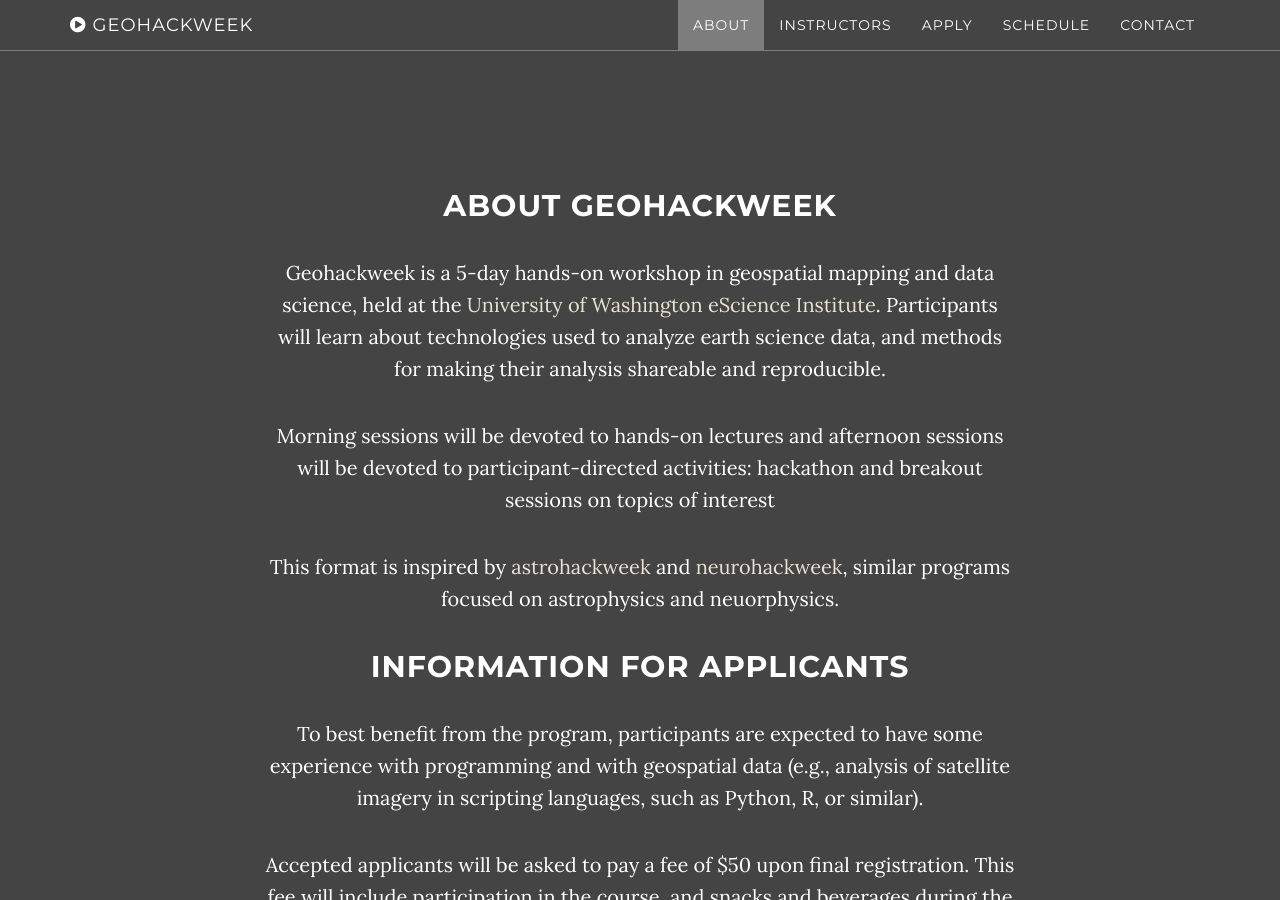
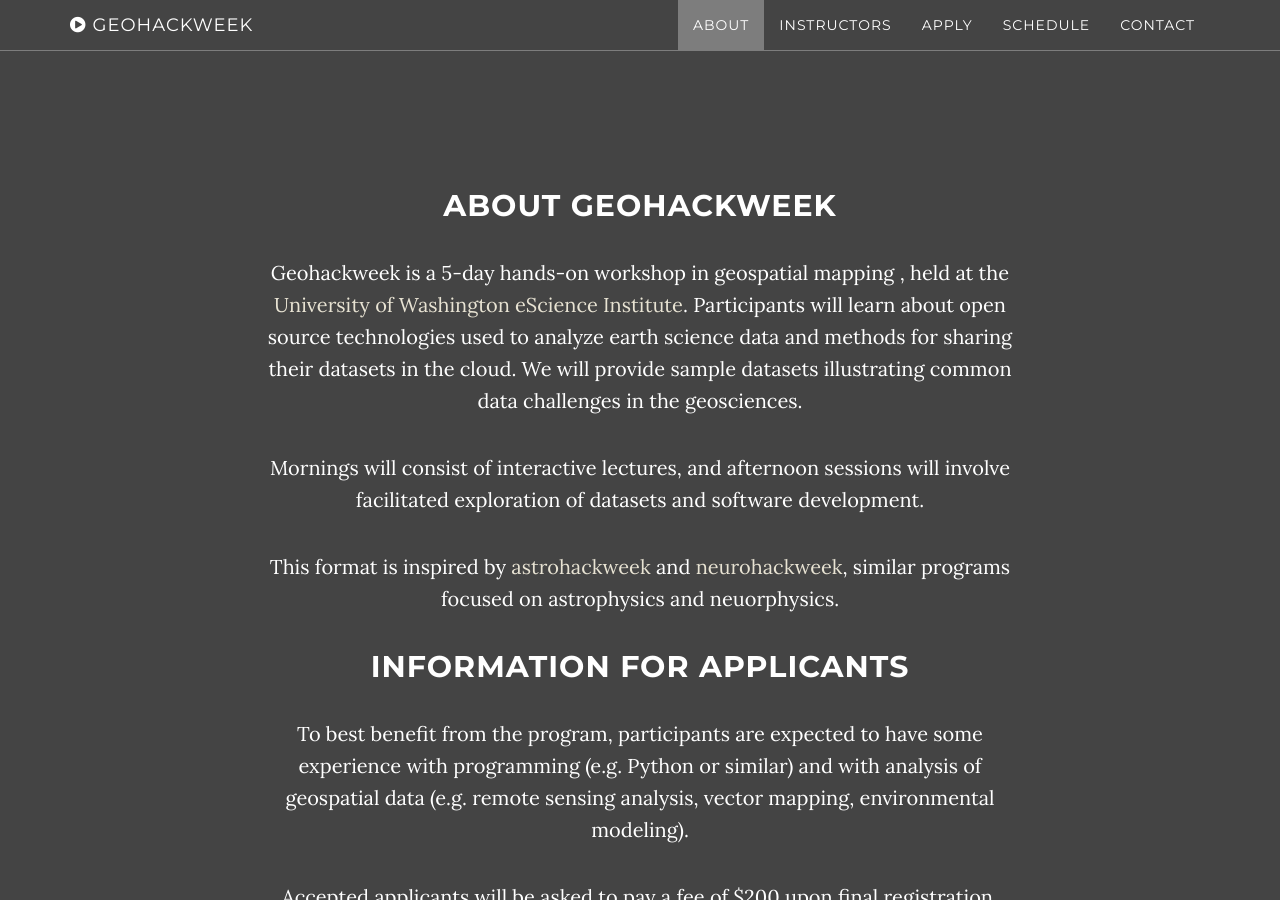
Before and after one commit to geohackweek/geohackweek.github.io, a Jekyll site: the page built from index.html, in a window 1280 px wide and 900 px high, scrolled down 911 px. Built offline with Jekyll 4.4.1, drawn with Linux system fonts in a browser that asks for light colours; some of the changed text lies outside the part shown.

Commit message:
updated table

```diff
--- a/_includes/about.html
+++ b/_includes/about.html
@@ -3,24 +3,24 @@
         <div class="row">
             <div class="col-lg-8 col-lg-offset-2">
                 <h2>About Geohackweek</h2>
-                <p>Geohackweek is a 5-day hands-on workshop in geospatial mapping and data science,
+                <p>Geohackweek is a 5-day hands-on workshop in geospatial mapping ,
                 held at the <a href="http://escience.washington.edu/">University of Washington eScience Institute</a>.
-                Participants will learn about technologies used to analyze earth science data, and methods for making
-                their analysis shareable and reproducible.</p>
+                Participants will learn about open source technologies used to analyze earth science data and methods for sharing their datasets in the cloud.
+                We will provide sample datasets illustrating common data challenges in the geosciences. </p>
 
-                <p>Morning sessions will be devoted to hands-on lectures and afternoon sessions will be devoted to
-                participant-directed activities: hackathon and breakout sessions on topics of interest</p>
+                <p>Mornings will consist of interactive lectures, and afternoon sessions will involve facilitated
+                exploration of datasets and software development.</p>
 
                 <p>This format is inspired by <a href="http://astrohackweek.github.io/">astrohackweek</a>
                 and <a href="http://neurohackweek.github.io">neurohackweek</a>, similar programs focused on astrophysics and neuorphysics.
                 </p>
 
                 <h2>Information for applicants</h2>
-                <p>To best benefit from the program, participants are expected to have some experience with programming
-                and with geospatial data (e.g., analysis of satellite imagery in scripting languages, such as Python, R, or similar).
+                <p>To best benefit from the program, participants are expected to have some experience with programming (e.g. Python or similar)
+                and with analysis of geospatial data (e.g. remote sensing analysis, vector mapping, environmental modeling).
                 </p>
                 <p>
-                  Accepted applicants will be asked to pay a fee of $50 upon final registration.
+                  Accepted applicants will be asked to pay a fee of $200 upon final registration.
                     This fee will include participation in the course, and snacks and beverages during the day for the duration of the course.
                 </p>
             </div>
--- a/_includes/header.html
+++ b/_includes/header.html
@@ -5,7 +5,7 @@
                 <div class="row">
                     <div class="col-md-10 col-md-offset-1">
                         <h1 class="brand-heading">Geohackweek</h1>
-                        <p class="intro-text"><h2>Summer School for geohacking and data science</h2></p>
+                        <p class="intro-text"><h2>Workshop on geospaital data science</h2></p>
                         <p>University of Washington eScience Institute</p>
                         <p>August 29 - Sept 2, 2016</p>
                         <a href="#about" class="btn btn-circle page-scroll">
--- a/_includes/schedule.html
+++ b/_includes/schedule.html
@@ -19,9 +19,9 @@
         <td>Morning</td>
         <td>Welcome and introduction</td>
         <td>Open data sets in geosciences</td>
-        <td>Image processing</td>
-        <td>Machine learning</td>
-        <td>Reproducible research pipelines</td>
+        <td>Geospatial data visualization</td>
+        <td>Remote sensing image analysis</td>
+        <td>Databases and vector data</td>
       </tr>
       <tr>
         <td>Afternoon</td>
```
Also changed, not shown: 1 other file.
